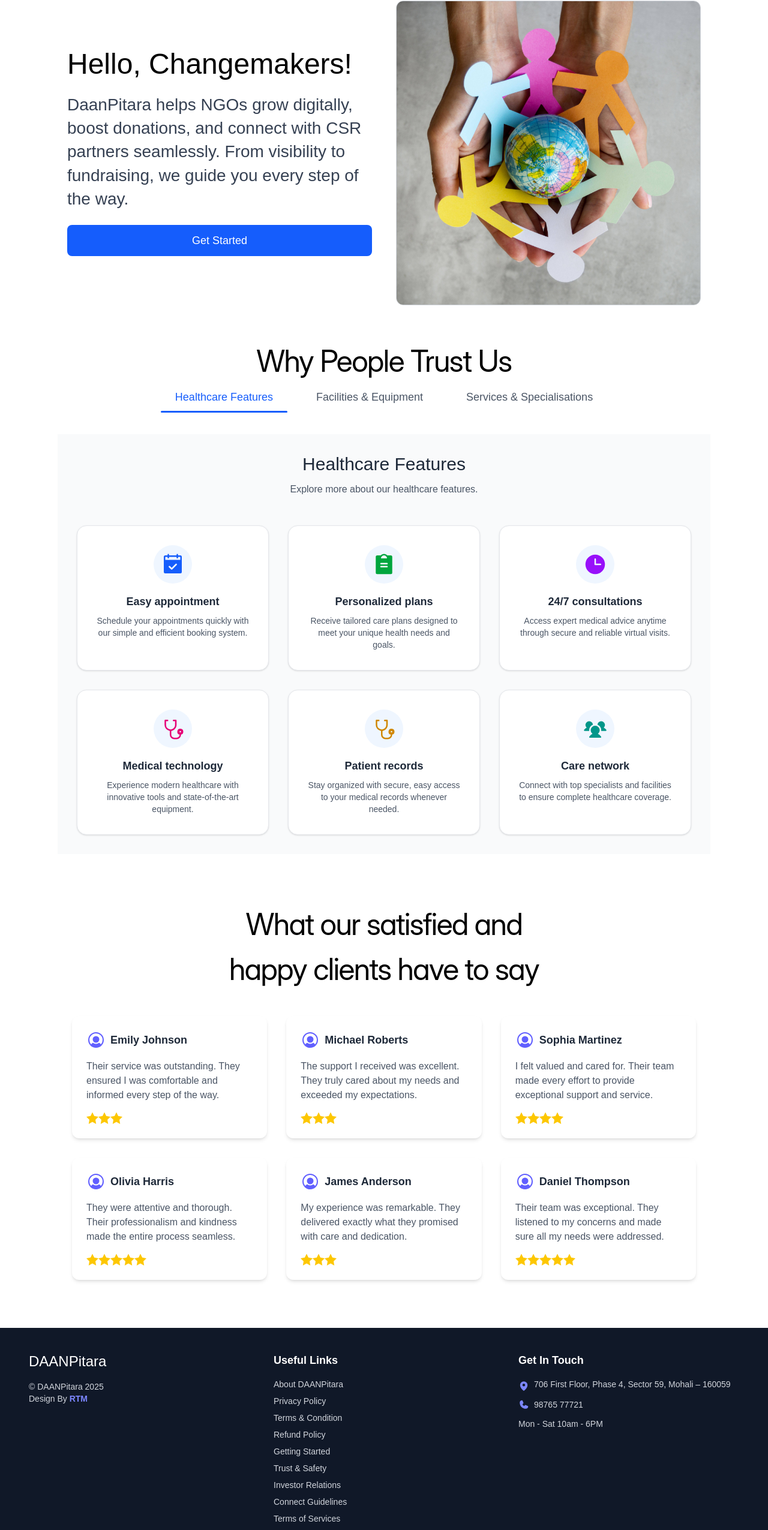
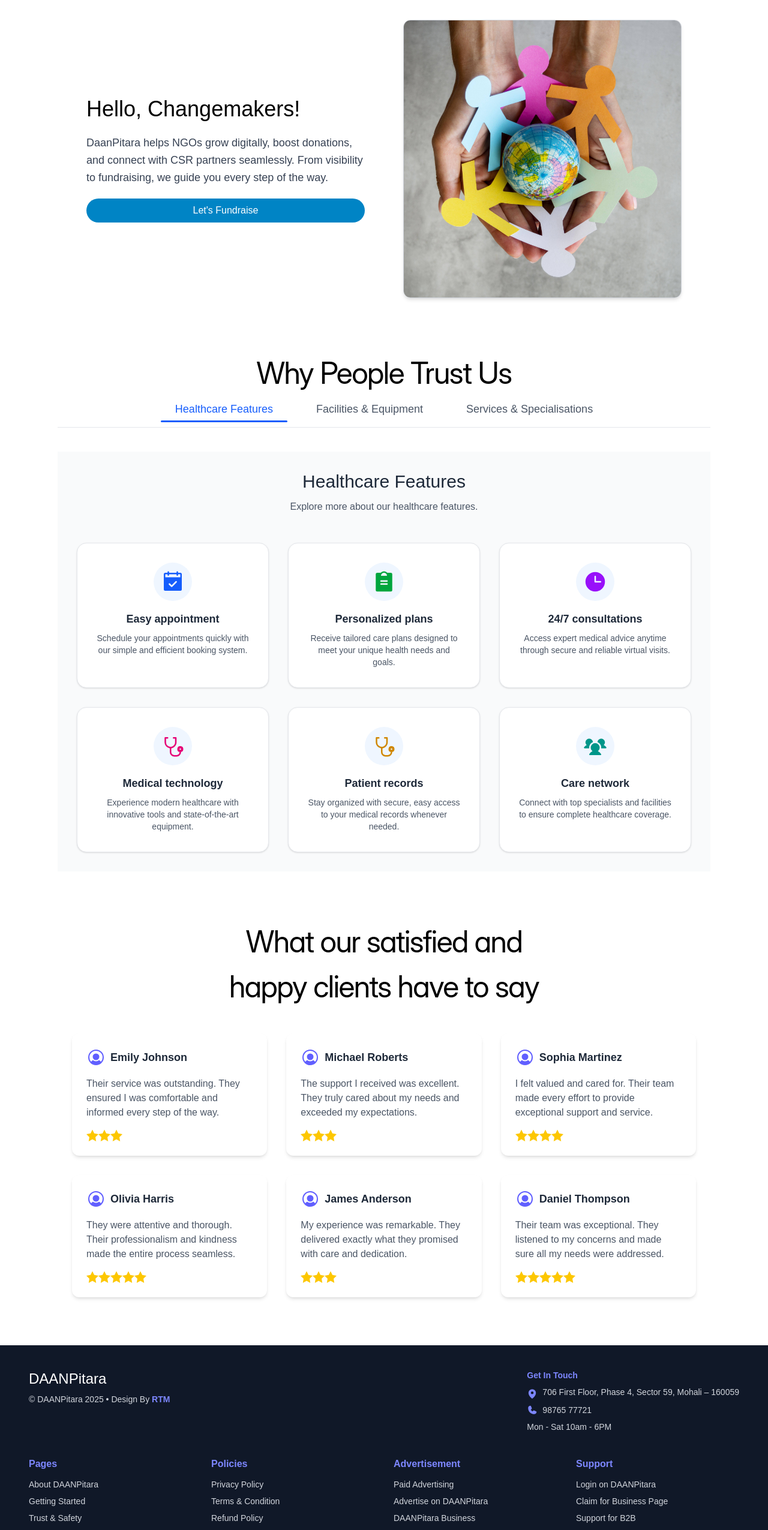
Before and after one commit to zealmediapremium/daanpitara.github.io, a React (Vite) app: page / in a window 1280 px wide. Shown: the part 79-2630 px from the top of the page at 60% size. Built offline with nearby package versions, Linux system fonts and the light colour scheme.

Commit message:
footer and why us issue resolved

```diff
--- a/src/components/Footer/index.tsx
+++ b/src/components/Footer/index.tsx
@@ -4,68 +4,83 @@
 const Footer: React.FC = () => {
   return (
     <footer className="bg-gray-900 text-gray-300 py-10">
-      <div className="container mx-auto px-6 md:px-12 grid grid-cols-1 md:grid-cols-3 gap-10">
-
-        {/* Left Section - Logo and Copyright */}
+      <div className="container mx-auto px-6 md:px-12">
+        {/* Top Section: Brand + Get in Touch */}
+        <div className="flex flex-col md:flex-row md:justify-between md:items-start mb-10 gap-8">
+          {/* Brand */}
           <div>
-          <h2 className="text-2xl font-bold text-white mb-4">DAANPitara</h2>
+            <h2 className="text-2xl font-bold text-white mb-2">DAANPitara</h2>
             <p className="text-sm">
-            © DAANPitara 2025 <br />
-            Design By <span className="text-indigo-400 font-semibold">RTM</span>
+              © DAANPitara 2025 • Design By <span className="text-indigo-400 font-semibold">RTM</span>
             </p>
           </div>
 
-        {/* Middle Section - Useful Links */}
+          {/* Get in Touch */}
+          <div className="text-sm space-y-2">
+            <h4 className="font-semibold text-indigo-400 mb-2">Get In Touch</h4>
+            <p className="flex items-start gap-2">
+              <MapPinIcon size={18} weight="fill" className="text-indigo-400 mt-1" />
+              706 First Floor, Phase 4, Sector 59, Mohali – 160059
+            </p>
+            <p className="flex items-center gap-2">
+              <PhoneIcon size={18} weight="fill" className="text-indigo-400" />
+              <a href="tel:9876577721" className="hover:text-indigo-400">98765 77721</a>
+            </p>
+            <p>Mon - Sat 10am - 6PM</p>
+          </div>
+        </div>
+
+        {/* Useful Links Section */}
+        <div className="grid grid-cols-1 sm:grid-cols-2 lg:grid-cols-4 gap-8 mb-10">
+          {/* Pages */}
           <div>
-          <h3 className="text-lg font-semibold text-white mb-4">Useful Links</h3>
+            <h4 className="font-semibold text-indigo-400 mb-3">Pages</h4>
             <ul className="space-y-2 text-sm">
-            {[
-              "About DAANPitara",
-              "Privacy Policy",
-              "Terms & Condition",
-              "Refund Policy",
-              "Getting Started",
-              "Trust & Safety",
-              "Investor Relations",
-              "Connect Guidelines",
-              "Terms of Services",
-              "Paid Advertising",
-              "DAANPitara Blog",
-              "DAANPitara Business",
-              "DAANPitara for Business",
-              "Advertise on DAANPitara",
-              "Login on DAANPitara",
-              "Claim for Business Page",
-              "Support for B2B",
-              "Table Management",
-            ].map((link, index) => (
-              <li key={index} className="hover:text-indigo-400 transition">
-                <a href="#">{link}</a>
-              </li>
-            ))}
+              <li><a href="#" className="hover:text-indigo-400">About DAANPitara</a></li>
+              <li><a href="#" className="hover:text-indigo-400">Getting Started</a></li>
+              <li><a href="#" className="hover:text-indigo-400">Trust & Safety</a></li>
+              <li><a href="#" className="hover:text-indigo-400">Investor Relations</a></li>
             </ul>
           </div>
 
-        {/* Right Section - Contact Info */}
+          {/* Policies */}
           <div>
-          <h3 className="text-lg font-semibold text-white mb-4">Get In Touch</h3>
-          <p className="flex items-start gap-2 text-sm mb-3">
-            <MapPinIcon size={18} weight="fill" className="text-indigo-400 mt-1" />
-            706 First Floor, Phase 4, Sector 59, Mohali – 160059
-          </p>
-          <p className="flex items-center gap-2 text-sm mb-3">
-            <PhoneIcon size={18} weight="fill" className="text-indigo-400" />
-            <a href="tel:9876577721" className="hover:text-indigo-400">
-              98765 77721
-            </a>
-          </p>
-          <p className="text-sm">Mon - Sat 10am - 6PM</p>
+            <h4 className="font-semibold text-indigo-400 mb-3">Policies</h4>
+            <ul className="space-y-2 text-sm">
+              <li><a href="#" className="hover:text-indigo-400">Privacy Policy</a></li>
+              <li><a href="#" className="hover:text-indigo-400">Terms & Condition</a></li>
+              <li><a href="#" className="hover:text-indigo-400">Refund Policy</a></li>
+              <li><a href="#" className="hover:text-indigo-400">Terms of Services</a></li>
+            </ul>
+          </div>
+
+          {/* Advertisement */}
+          <div>
+            <h4 className="font-semibold text-indigo-400 mb-3">Advertisement</h4>
+            <ul className="space-y-2 text-sm">
+              <li><a href="#" className="hover:text-indigo-400">Paid Advertising</a></li>
+              <li><a href="#" className="hover:text-indigo-400">Advertise on DAANPitara</a></li>
+              <li><a href="#" className="hover:text-indigo-400">DAANPitara Business</a></li>
+              <li><a href="#" className="hover:text-indigo-400">DAANPitara for Business</a></li>
+            </ul>
+          </div>
+
+          {/* Support */}
+          <div>
+            <h4 className="font-semibold text-indigo-400 mb-3">Support</h4>
+            <ul className="space-y-2 text-sm">
+              <li><a href="#" className="hover:text-indigo-400">Login on DAANPitara</a></li>
+              <li><a href="#" className="hover:text-indigo-400">Claim for Business Page</a></li>
+              <li><a href="#" className="hover:text-indigo-400">Support for B2B</a></li>
+              <li><a href="#" className="hover:text-indigo-400">Table Management</a></li>
+            </ul>
           </div>
         </div>
 
-      {/* Bottom Section */}
-      <div className="border-t border-gray-700 mt-10 pt-4 text-center text-xs text-gray-500">
+        {/* Footer Bottom */}
+        <div className="border-t border-gray-800 pt-4 text-center text-xs text-gray-500">
           <p>© {new Date().getFullYear()} DAANPitara. All rights reserved.</p>
+        </div>
       </div>
     </footer>
   );
--- a/src/components/Home/Landing.tsx
+++ b/src/components/Home/Landing.tsx
@@ -1,30 +1,32 @@
 import ImageCard from "@/assets/theme/ImageCard";
 import Globe from "@/assets/Home/globe.jpg";
+import HighlightButton from "@/assets/Buttons/highlightButton";
 
 export default function Landing() {
   return (
-    <div className="flex flex-col lg:flex-row gap-6 lg:gap-10 items-center lg:items-stretch p-4">
+    <div className="flex flex-col lg:flex-row gap-8 lg:gap-16 items-center lg:items-stretch p-6 lg:p-12">
       {/* Left Section */}
-      <div className="flex flex-col justify-center flex-1 text-center lg:text-left space-y-4 lg:space-y-6">
-        <h1 className="text-3xl sm:text-4xl lg:text-5xl font-bold">
+      <div className="flex flex-col justify-center flex-1 text-center lg:text-left space-y-4 lg:space-y-5 max-w-xl">
+        <h1 className="text-3xl sm:text-4xl lg:text-4xl font-bold leading-tight">
           Hello, Changemakers!
         </h1>
-        <p className="text-base sm:text-lg lg:text-xl text-gray-700">
+        <p className="text-base sm:text-lg lg:text-lg text-gray-700 leading-relaxed">
           DaanPitara helps NGOs grow digitally, boost donations, and connect with CSR partners seamlessly.
           From visibility to fundraising, we guide you every step of the way.
         </p>
-        <button className="bg-blue-600 text-white px-6 py-3 rounded-lg hover:bg-blue-700 transition text-sm sm:text-base lg:text-lg">
+        {/* <button className="bg-blue-600 text-white px-6 py-3 rounded-lg hover:bg-blue-700 transition text-sm sm:text-base lg:text-lg w-fit mx-auto lg:mx-0">
           Get Started
-        </button>
+        </button> */}
+        <HighlightButton to="/fund-form" text="Let's Fundraise" />
       </div>
 
       {/* Right Section */}
-      <div className="flex flex-1 items-center justify-center mt-6 lg:mt-0">
+      <div className="flex flex-1 items-center justify-center mt-8 lg:mt-0">
         <ImageCard
           src={Globe}
           altImage="/images/fallback.png"
-          altText="User profile picture"
-          className="rounded-full border border-gray-300 w-48 h-48 sm:w-56 sm:h-56 lg:w-72 lg:h-72 object-cover"
+          altText="Globe illustration"
+          className="rounded-full border border-gray-300 w-48 h-48 sm:w-56 sm:h-56 lg:w-80 lg:h-80 object-cover shadow-md"
         />
       </div>
     </div>
--- a/src/components/Home/SlidingBarWhyUs.tsx
+++ b/src/components/Home/SlidingBarWhyUs.tsx
@@ -1,5 +1,3 @@
-// src/components/FeaturesTabs.tsx
-
 "use client";
 
 import { useState } from "react";
@@ -22,28 +20,49 @@
   return (
     <div className="w-full py-10">
       <SectionHeading heading="Why People Trust Us" />
+
       {/* Tabs */}
-      <div className="flex justify-center gap-6 relative mb-10">
+      <div className="relative mb-10">
+        {/* Mobile: horizontal scroll | Desktop: centered row */}
+        <div
+          className="
+            flex gap-4 sm:gap-6
+            justify-start sm:justify-center
+            px-4 sm:px-0
+            overflow-x-auto sm:overflow-x-visible
+            overflow-y-hidden
+            scrollbar-hide
+            border-b border-gray-200
+            pb-2
+          "
+        >
           {tabs.map((tab) => (
             <button
               key={tab.id}
               onClick={() => setActiveTab(tab.id)}
-            className={`relative px-6 py-2 text-lg font-medium transition-colors ${
+              className={`
+                relative flex-shrink-0 px-5 sm:px-6 py-2
+                text-sm sm:text-base md:text-lg font-medium transition-colors
+                ${
                   activeTab === tab.id
                     ? "text-blue-600"
                     : "text-gray-600 hover:text-gray-800"
-            }`}
+                }
+              `}
             >
               {tab.label}
+
+              {/* Animated underline for active tab */}
               {activeTab === tab.id && (
                 <motion.div
                   layoutId="active-tab"
-                className="absolute left-0 right-0 -bottom-1 h-[3px] bg-blue-600 rounded-full"
+                  className="absolute left-0 right-0 bottom-0 h-[3px] bg-blue-600 rounded-full"
                   transition={{ type: "spring", stiffness: 400, damping: 30 }}
                 />
               )}
             </button>
           ))}
+        </div>
       </div>
 
       {/* Animated content */}
--- a/src/components/Navbar/index.tsx
+++ b/src/components/Navbar/index.tsx
@@ -55,7 +55,7 @@
             exit="exit"
             variants={menuVariants}
             transition={{ type: "spring", stiffness: 300, damping: 25 }}
-            className="absolute top-full left-0 w-full bg-white shadow-lg flex flex-col p-5 md:hidden"
+            className="absolute top-full left-0 w-full bg-white flex flex-col p-5 md:hidden gap-4"
           >
             <Link
               to="/"
@@ -85,7 +85,11 @@
             >
               Blogs
             </Link>
+            <div
+            onClick={() => setIsOpen(false)}
+            >
             <HighlightButton to="/signup" text="Sign Up" />
+            </div>
           </motion.div>
         )}
       </AnimatePresence>
--- a/src/components/SignUp/index.tsx
+++ b/src/components/SignUp/index.tsx
@@ -1,25 +1,26 @@
-
 import SignupForm from "./SignupForm";
 import Logo from "@/assets/daanpitara.jpg";
 
+export default function NGOForm() {
+  return (
+    <div className="flex flex-col md:flex-row justify-center items-center md:items-start mt-6 md:mt-10 px-4 md:px-10 lg:px-20">
 
+      {/* Left side (Image + Text) */}
+      <div className="flex flex-col items-center md:items-start mb-8 md:mb-0 md:mr-10">
+        <img
+          src={Logo}
+          alt="NGO Signup Illustration"
+          className="w-48 h-48 sm:w-64 sm:h-64 md:w-80 md:h-80 lg:w-96 lg:h-96 object-contain"
+        />
+        <p className="text-center md:text-left italic text-gray-500 mt-3 text-sm sm:text-base">
+          Together, we can make a difference!
+        </p>
+      </div>
 
-export default function NGOForm() {
-
-
-
-  return (
-    <div className="flex justify-center items-start mt-10">
-    <div>
-      <img
-        src={Logo}
-        alt="NGO Signup Illustration"
-        className="w-96 h-96 object-contain hidden md:block ml-10 mt-10"
-      />
-      <p className="text-center italic text-gray-500 mt-2">Together, we can make difference!</p>
-    </div>
-    <SignupForm />
-
+      {/* Right side (Signup Form) */}
+      <div className="w-full max-w-md sm:max-w-lg">
+        <SignupForm />
+      </div>
     </div>
   );
 }
```
Lines whose indentation alone changed are shown as unchanged.
